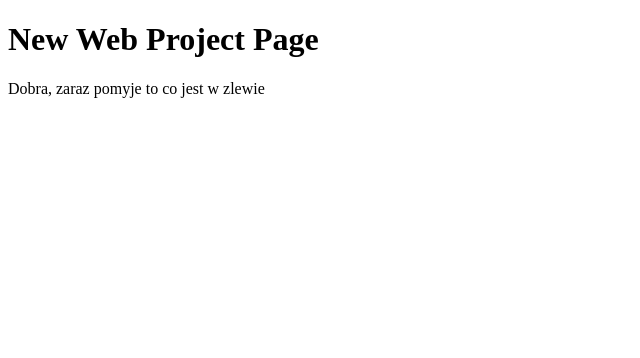
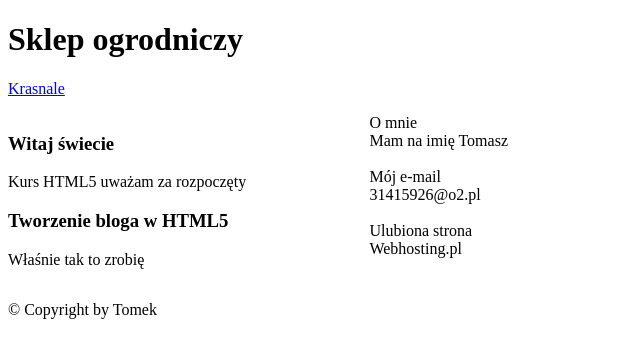
Before and after one commit to szefura/BlogHTML5, a plain HTML site: page index.html in a window 1280 px wide. Shown: the whole page, without its empty margins (0-640 px from the left). Drawn offline with Linux system fonts and the light colour scheme.

Commit message:
pierwszy commit

```diff
--- a/index.html
+++ b/index.html
@@ -1,12 +1,72 @@
-<!DOCTYPE HTML PUBLIC "-//W3C//DTD HTML 4.01 Transitional//EN"
-"http://www.w3.org/TR/html4/loose.dtd">
-<html xmlns="http://www.w3.org/1999/xhtml">
-    <head>
-        <meta http-equiv="Content-Type" content="text/html; charset=utf-8" />
-        <title>New Web Project</title>
-    </head>
-    <body>
-        <h1>New Web Project Page</h1>
-        <div>Dobra, zaraz pomyje to co jest w zlewie</div>
-    </body>
+<!DOCTYPE html>
+<html lang="en">
+	<head>
+		<meta charset="utf-8" />
+
+		<!-- Always force latest IE rendering engine (even in intranet) & Chrome Frame
+		Remove this if you use the .htaccess -->
+		<meta http-equiv="X-UA-Compatible" content="IE=edge,chrome=1" />
+
+		<title>index2</title>
+		<meta name="description" content="Stron z kursu o nauce HTML 5" />
+		<meta name="author" content="Jacek" />
+
+		<meta name="viewport" content="width=device-width; initial-scale=1.0" />
+
+		<!-- Replace favicon.ico & apple-touch-icon.png in the root of your domain and delete these references -->
+		<link rel="shortcut icon" href="/favicon.ico" />
+		<link rel="apple-touch-icon" href="/apple-touch-icon.png" />
+		<!--		<link rel="apple-touch-icon" sizes="72x72" href="/apple-touch-icon72.png" />
+		<link rel="apple-touch-icon" sizes="57x57" href="/apple-touch-icon57.png" /> -->
+
+	</head>
+
+	<body>
+		<div style='width: 500px;'>
+			<header>
+				<h1>Sklep ogrodniczy</h1>
+			</header>
+			<nav>
+				<p>
+					<a href="/krasnale">Krasnale</a>
+				</p>
+			</nav>
+			<section style='float: left;'>
+				<article>
+					<h1>Witaj świecie</h1>
+					<p>
+						Kurs HTML5 uważam za rozpoczęty
+					</p>
+				</article>
+				<article>
+					<h1>Tworzenie bloga w HTML5</h1>
+					<p>
+						Właśnie tak to zrobię
+					</p>
+				</article>
+			</section>
+			<aside style='float: right;'>
+				O mnie
+				<br>
+				Mam na imię Tomasz
+				<br>
+				<br>
+				Mój e-mail
+				<br>
+				31415926@o2.pl
+				<br>
+				<br>
+				Ulubiona strona
+				<br>
+				Webhosting.pl
+				<br>
+			</aside>
+			<div style='clear: both;'></div>
+			<footer>
+				<p>
+					&copy; Copyright by Tomek
+				</p>
+			</footer>
+		</div>
+	</body>
 </html>
```
